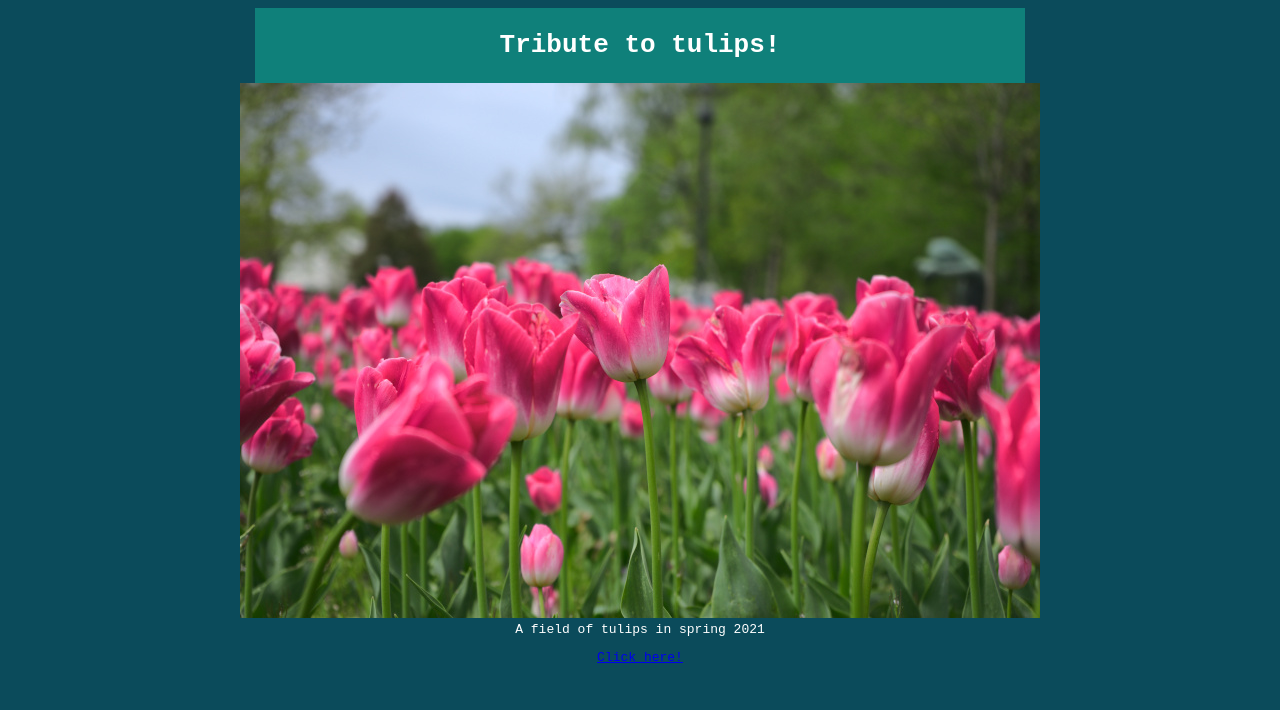
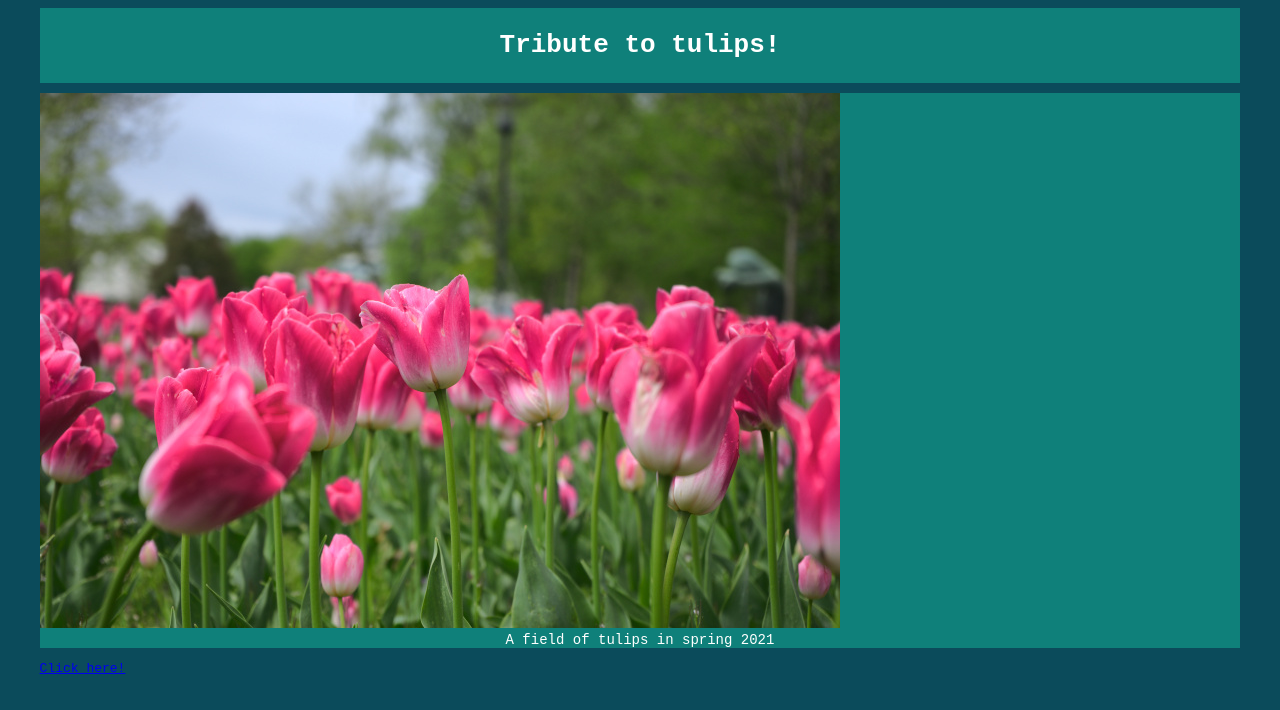
Before and after one commit to bobredfox/tribute_to_tulips, a plain HTML site: page index.html in a window 1280 px wide. Drawn offline with Linux system fonts and the light colour scheme.

Commit message:
Improved style

```diff
--- a/ressources/css/style.css
+++ b/ressources/css/style.css
@@ -4,19 +4,29 @@ body {
     color: white;
 }
 
-#main {
-    background-color: #0B4B5B;
-    display:flex;
+.container {
+    display: flex;
     flex-direction: column;
     align-items: center;
     justify-self: center;
 }
 
+#main {
+    background-color: #0B4B5B;
+    width: 95%;
+    margin: 0 auto;
+}
+
 #title {
     padding: 5px 5px;
-    width: 95%;
     text-align: center;
     color: white;
+    background-color: #0F807A;
+}
+
+#img-div{
+    margin-top: 10px;
+
     background-color: #0F807A;
 }
 
@@ -31,4 +41,5 @@ body {
 
 #img-caption{
     text-align: center;
+    font-size: 14px;
 }
```
